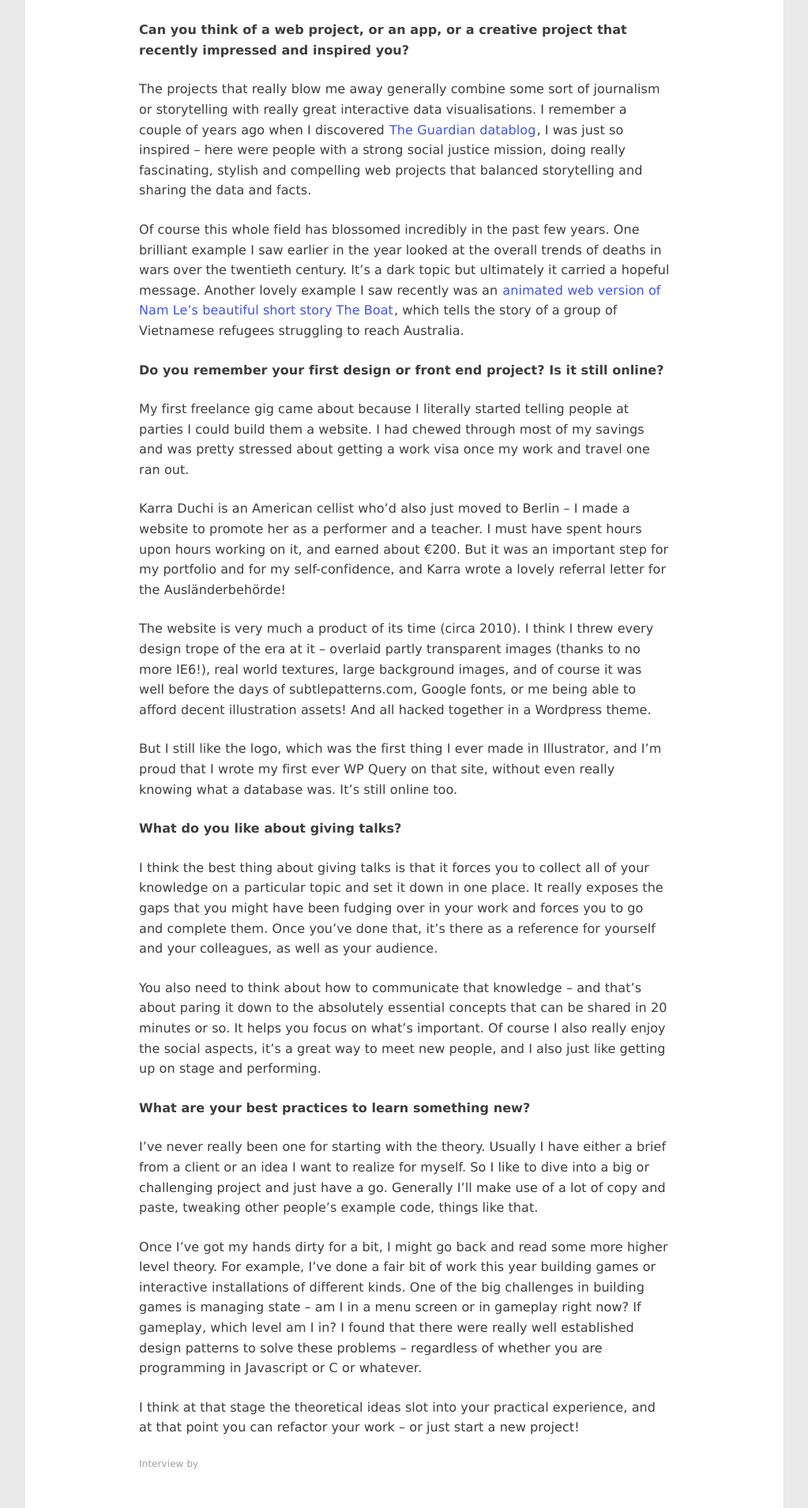
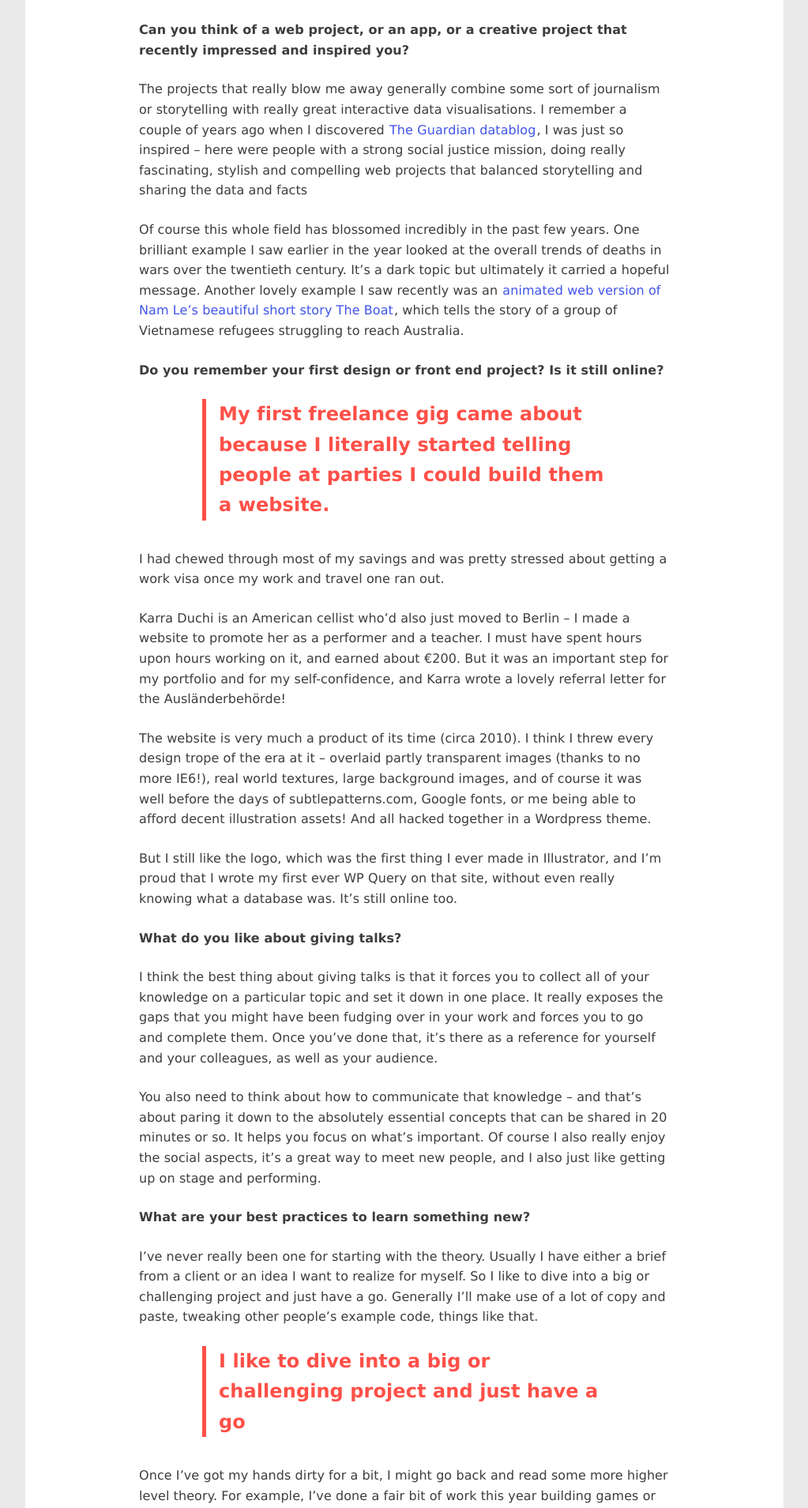
Before and after one commit to upfrontug/upfrontug.github.io, a Jekyll site: the page built from _interviews/2015-12-8-interview-melanie-thewlis.md, in a window 1280 px wide. Shown: the part 1273-3182 px from the top of the page at 79% size, without its empty margins (128-1151 px from the left). Built offline with Jekyll 4.4.1, drawn with Linux system fonts in a browser that asks for light colours; a script that is not in the unit is left out.

Commit message:
feat(interview): responsive pull quotes

```diff
--- a/_interviews/2015-12-8-interview-melanie-thewlis.md
+++ b/_interviews/2015-12-8-interview-melanie-thewlis.md
@@ -25,14 +25,16 @@ It was only then that I went back and studied Computer Science through Goldsmith
 
 __Can you think of a web project, or an app, or a creative project that recently impressed and inspired you?__
 
-The projects that really blow me away generally combine some sort of journalism or storytelling with really great interactive data visualisations. I remember a couple of years ago when I discovered [The Guardian datablog](http://www.theguardian.com/data), I was just so inspired – here were people with a strong social justice mission, doing really fascinating, stylish and compelling web projects that balanced storytelling and sharing the data and facts.
+The projects that really blow me away generally combine some sort of journalism or storytelling with really great interactive data visualisations. I remember a couple of years ago when I discovered [The Guardian datablog](http://www.theguardian.com/data), I was just so inspired – here were people with a strong social justice mission, doing really fascinating, stylish and compelling web projects that balanced storytelling and sharing the data and facts
 
 Of course this whole field has blossomed incredibly in the past few years. One brilliant example I saw earlier in the year looked at the overall trends of deaths in wars over the twentieth century. It’s a dark topic but ultimately it carried a hopeful message.
 Another lovely example I saw recently was an [animated web version of Nam Le’s beautiful short story The Boat](http://www.sbs.com.au/theboat/), which tells the story of a group of Vietnamese refugees struggling to reach Australia.
 
 __Do you remember your first design or front end project? Is it still online?__
 
-My first freelance gig came about because I literally started telling people at parties I could build them a website. I had chewed through most of my savings and was pretty stressed about getting a work visa once my work and travel one ran out.
+> My first freelance gig came about because I literally started telling people at parties I could build them a website.
+
+I had chewed through most of my savings and was pretty stressed about getting a work visa once my work and travel one ran out.
 
 Karra Duchi is an American cellist who’d also just moved to Berlin – I made a website to promote her as a performer and a teacher. I must have spent hours upon hours working on it, and earned about €200. But it was an important step for my portfolio and for my self-confidence, and Karra wrote a lovely referral letter for the Ausländerbehörde!
 
@@ -51,6 +53,8 @@ __What are your best practices to learn something new?__
 
 I’ve never really been one for starting with the theory. Usually I have either a brief from a client or an idea I want to realize for myself. So I like to dive into a big or challenging project and just have a go. Generally I’ll make use of a lot of copy and paste, tweaking other people’s example code, things like that.
 
+> I like to dive into a big or challenging project and just have a go
+
 Once I’ve got my hands dirty for a bit, I might go back and read some more higher level theory. For example, I’ve done a fair bit of work this year building games or interactive installations of different kinds. One of the big challenges in building games is managing state – am I in a menu screen or in gameplay right now? If gameplay, which level am I in? I found that there were really well established design patterns to solve these problems – regardless of whether you are programming in Javascript or C or whatever.
 
 I think at that stage the theoretical ideas slot into your practical experience, and at that point you can refactor your work – or just start a new project!
--- a/_sass/custom.scss
+++ b/_sass/custom.scss
@@ -245,7 +245,23 @@ article {
 }
 
 .article--interview {
+  blockquote {
+    color: #FE5048;
+    font-size: 1.5rem;
+    font-weight: bold;
+    margin: 0 5rem;
+    border-left: 5px solid #FE5048;
+    padding-left: 1rem;
+  }
+}
 
+@media screen and (max-width: 480px) {
+  .article--interview {
+    blockquote{
+      font-size: 1.25rem;
+      margin: 0 1rem;
+    }
+  }
 }
 
 @media screen and (min-width: 700px) {
@@ -653,16 +669,3 @@ footer {
     background-position: bottom;
   }
 }
-
-/* Interview */
-
-.interview{
-  h1{
-    margin-bottom: 0.25rem;
-  }
-  h4{
-    float: none;
-    font-size: 1.25rem;
-    font-weight: bold;
-  }
-}
```
